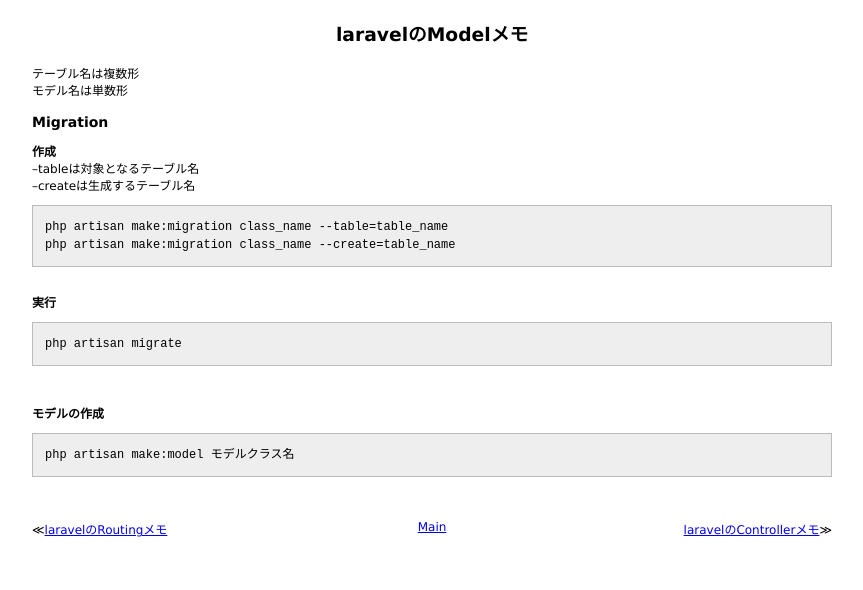
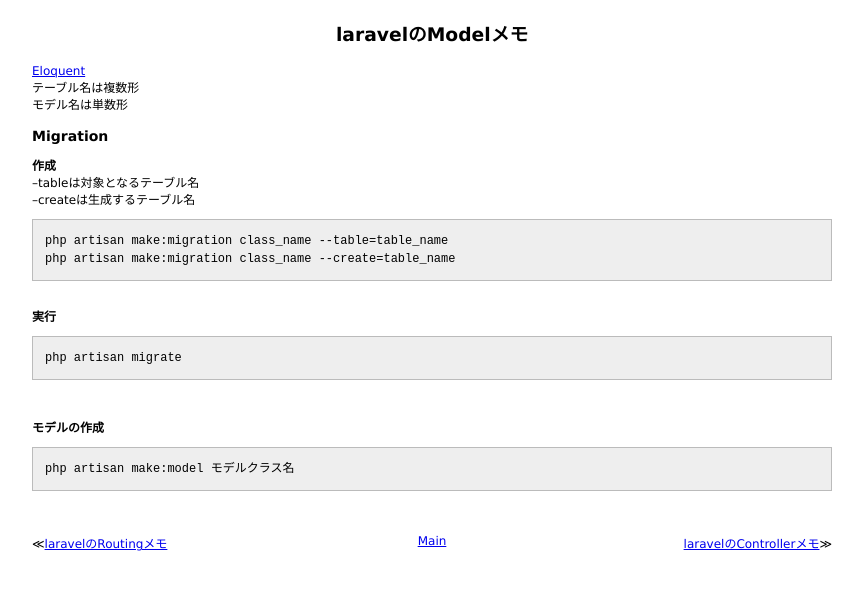
Before and after one commit to 38elements/38elements.github.com, a Jekyll site: the page built from _posts/2016-05-06-laravel-model.md, in a window 1280 px wide. Shown: the top 590 px of the page, without its empty margins (208-1071 px from the left). Built offline with Jekyll 4.4.1, drawn with Linux system fonts in a browser that asks for light colours.

Commit message:
Update 2016-05-06-laravel-model.md

```diff
--- a/_posts/2016-05-06-laravel-model.md
+++ b/_posts/2016-05-06-laravel-model.md
@@ -2,6 +2,7 @@
 layout: posts
 title: laravelのModelメモ
 ---
+[Eloquent](https://laravel.com/docs/5.2/eloquent)
 テーブル名は複数形
 モデル名は単数形
 
```
